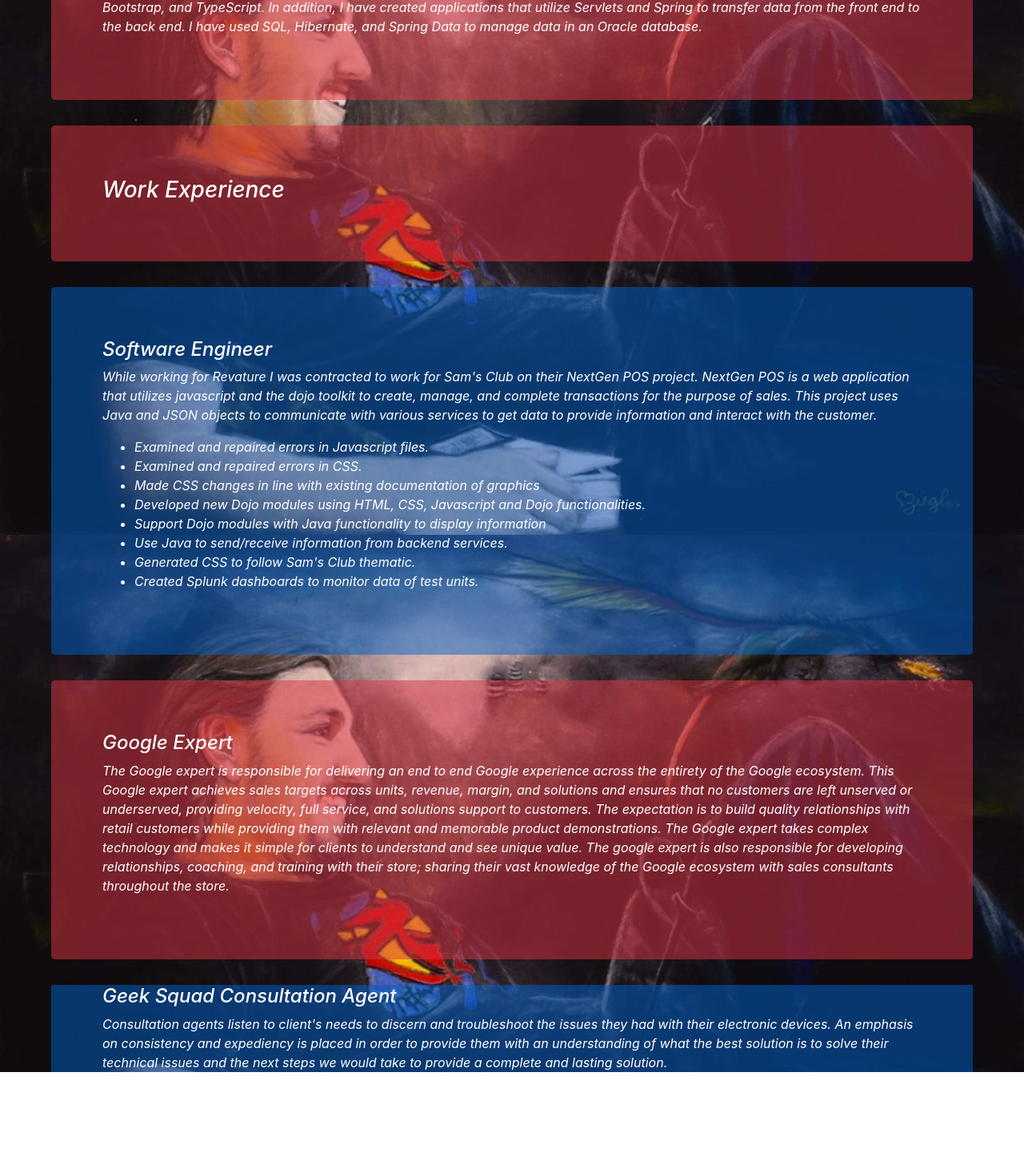
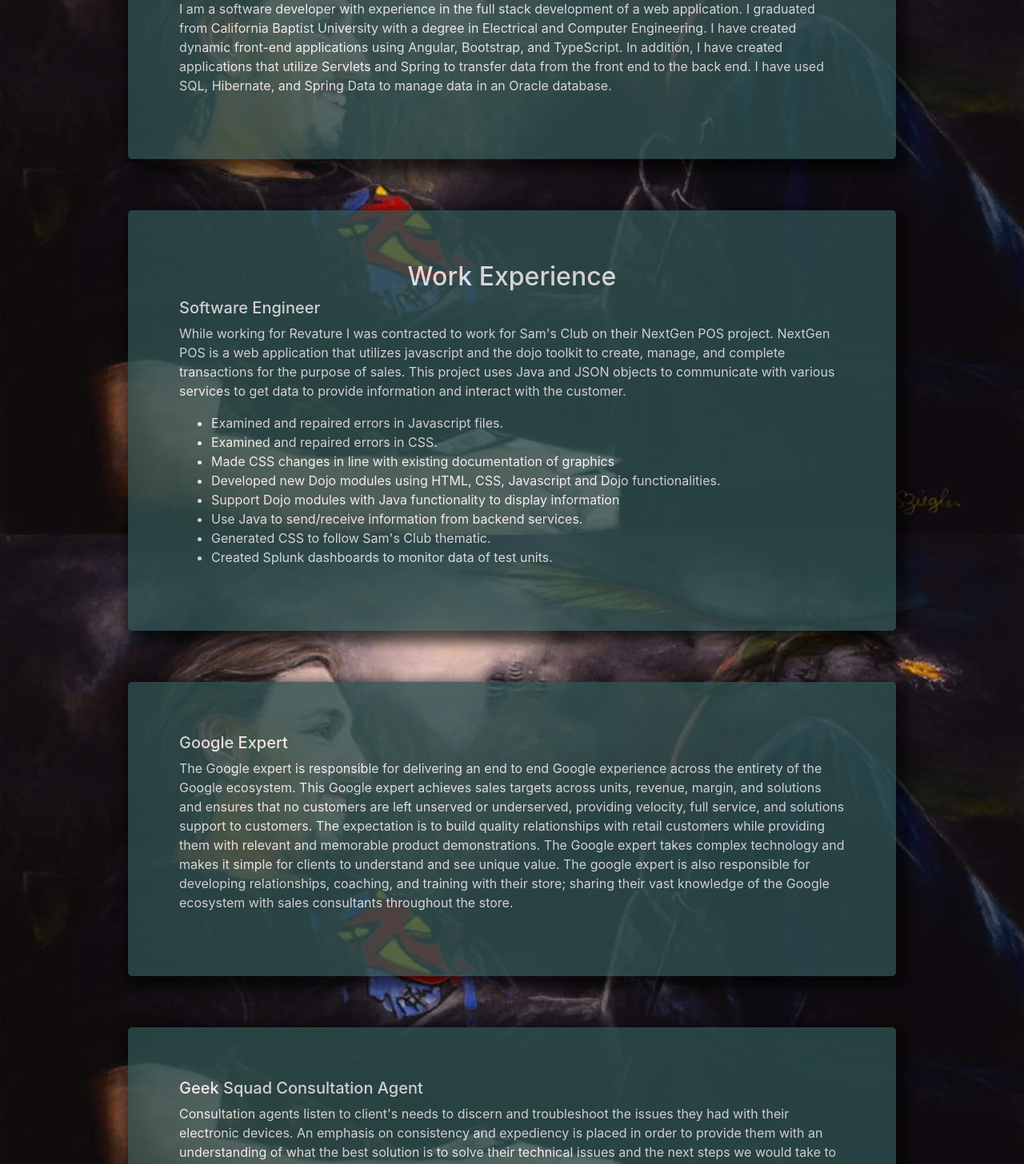
Before and after one commit to jordanzeeg/ziegler-website, an Angular app: page /about in a window 1280 px wide. Shown: the part 211-1667 px from the top of the page at 80% size. Before the commit the page ends 1568 px from the top, so only its background shows below. Built offline with nearby package versions, Linux system fonts and the light colour scheme.

Commit message:
changes I know are good

```diff
--- a/src/app/about-page/about-page.component.html
+++ b/src/app/about-page/about-page.component.html
@@ -1,4 +1,5 @@
-<div class= "jumbotron title-div">
+<div class = "top-div"></div>
+<div class= "jumbotron title-div theme-style">
 	<h1>About Jordan Ziegler</h1>
 	<p>I am a software developer with experience in the full stack development of a web application. I graduated from California
 	Baptist University with a degree in Electrical and Computer Engineering. I have created dynamic front-end applications
@@ -7,12 +8,10 @@
 	database.</p>
 
 </div>
-<div class = "jumbotron title-div">
-	<h3>Work Experience</h3>
-</div>
 
-<div class = "jumbotron divone">
-	<h4 >Software Engineer</h4>
+<div class = "jumbotron divone theme-style">
+	<h2 class = "titlestyle">Work Experience</h2>
+	<h5 >Software Engineer</h5>
 	<p >While working for Revature I was contracted to work for Sam's Club on their NextGen POS project. NextGen POS is a web
 	application that utilizes javascript and the dojo toolkit to create, manage, and complete transactions for the purpose of
 	sales. This project uses Java and JSON objects to communicate with various services to get data to provide information
@@ -28,13 +27,13 @@
 		<li>Created Splunk dashboards to monitor data of test units.</li>
 	</ul>
 </div>
-<div class = "divtwo jumbotron">
-	<h4 >Google Expert</h4>
+<div class = "jumbotron divtwo  theme-style">
+	<h5 >Google Expert</h5>
 	<p >The Google expert is responsible for delivering an end to end Google experience across the entirety of the Google ecosystem. This Google expert achieves sales targets across units, revenue, margin, and solutions and ensures that no customers are left unserved or underserved, providing velocity, full service, and solutions support to customers. The expectation is to build quality relationships with retail customers while providing them with relevant and memorable product demonstrations. The Google expert takes complex technology and makes it simple for clients to understand and see unique value. The google expert is also responsible for developing relationships, coaching, and training with their store; sharing their vast knowledge of the Google ecosystem with sales consultants throughout the store.
 	</p>
 </div>
-<div class = divthree>
-	<h4>Geek Squad Consultation Agent</h4>
+<div class = "jumbotron divthree theme-style">
+	<h5>Geek Squad Consultation Agent</h5>
 	<p>Consultation agents listen to client's needs to discern and troubleshoot the issues they had with their electronic devices. An emphasis on consistency and expediency is placed in order to provide them with an understanding of what the best solution is to solve their technical issues and the next steps we would take to provide a complete and lasting solution.
 	</p>
 </div>
--- a/src/app/about-page/about-page.component.scss
+++ b/src/app/about-page/about-page.component.scss
@@ -1,33 +1,41 @@
-div{
-	font-style: italic;
-	color:white;
+.top-div {
+	height: 50px;
 }
 
 .title-div {
-	background-color: rgb(220,53,69,.5);
-	margin-right: 5vw;
-	margin-left: 5vw;
+	width: 75vw;
 	padding-right: 5vw;
 	padding-left: 5vw;
+
+}
+.titlestyle {
+
+	text-align: center;
 }
 .divone {
 	background-color: rgb(1,98,204,.5);
-	margin-right: 5vw;
-	margin-left: 5vw;
+	width: 75vw;
 	padding-right: 5vw;
 	padding-left: 5vw;
 }
 .divtwo {
 	background-color: rgb(220,53,69,.5);
-	margin-right: 5vw;
-	margin-left: 5vw;
+	width: 75vw;
 	padding-right: 5vw;
 	padding-left: 5vw;
 }
 .divthree {
 	background-color: rgb(1,98,204,.5);
-	margin-right: 5vw;
-	margin-left: 5vw;
+	width: 75vw;
 	padding-right: 5vw;
 	padding-left: 5vw;
 }
+
+.theme-style {
+	opacity: .8;
+	box-shadow:  8px 8px 15px 7px rgba(0, 0, 0, 0.61), 0 6px 20px 0 rgba(0, 0, 0, 0.61);
+	color: white;
+	background-color: darkslategrey;
+	margin: auto;
+	margin-bottom: 5vw;
+}
```
